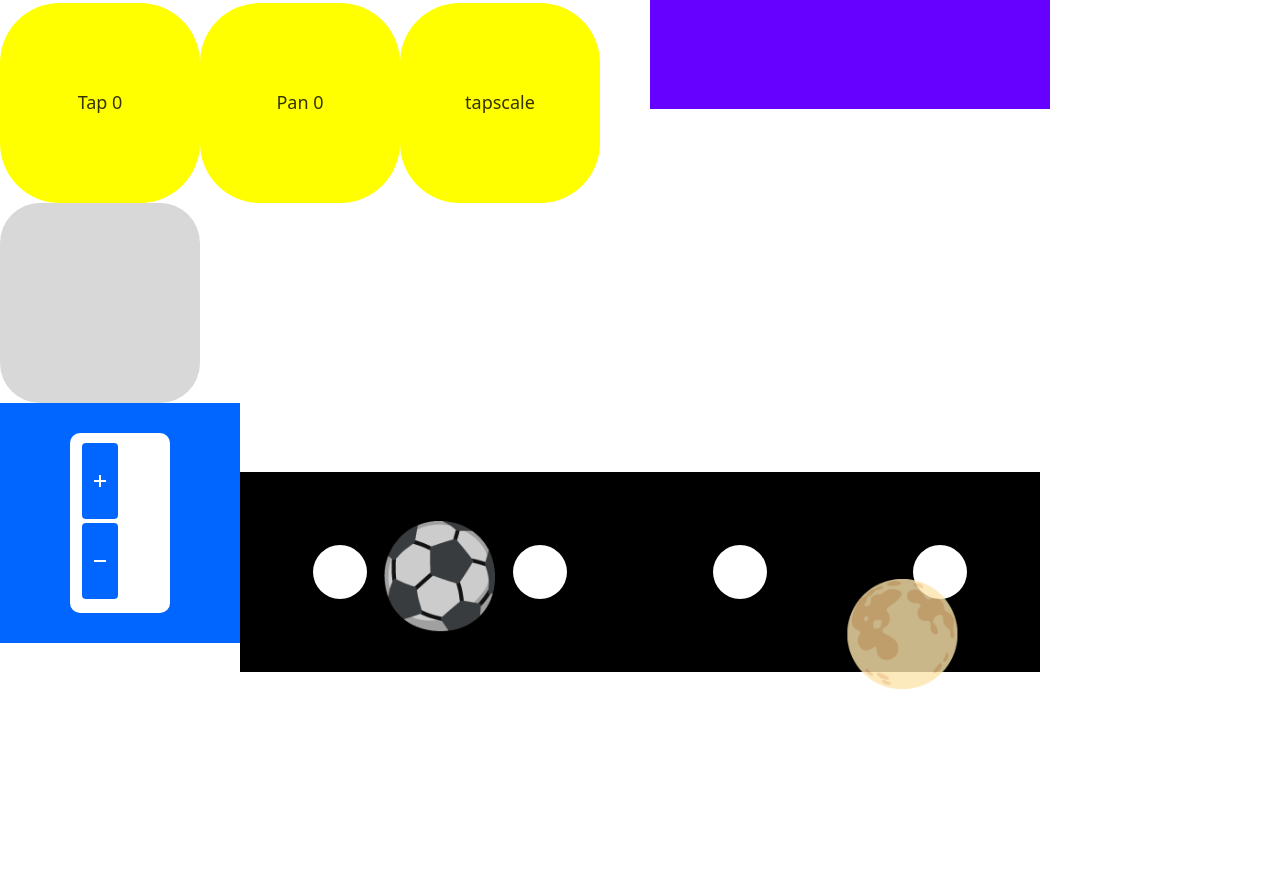
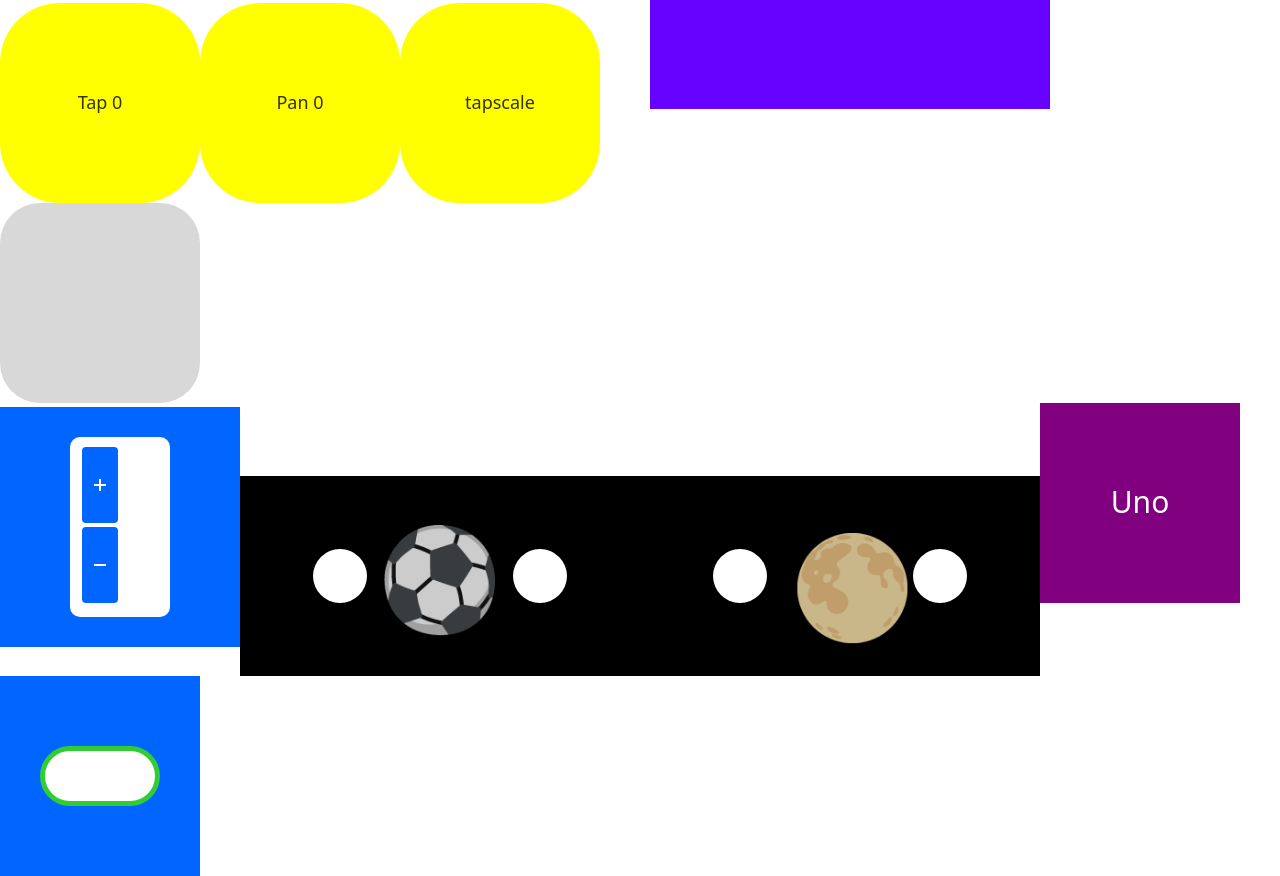
Before and after one commit to frommainland/framer30days, a Gatsby site: page / in a window 1280 px wide. Shown: the part 637-1513 px from the top of the page. Before the commit the page ends 1334 px from the top, so only its background shows below. Built offline with nearby package versions, Linux system fonts and the light colour scheme; Gatsby itself is replaced by a stand-in of ours.

Commit message:
useCycle pt1

```diff
--- a/src/components/conditionalRender.js
+++ b/src/components/conditionalRender.js
@@ -23,7 +23,7 @@ export default function ConditionalRender() {
                 background: bg
             }}
             transition={{
-                duration: .3
+                duration: 2
             }}
             onTap={
                 function () {
--- /dev/null
+++ b/src/components/cycle01.js
@@ -0,0 +1,73 @@
+import React, { useState } from "react"
+import { motion, useCycle, AnimatePresence } from "framer-motion"
+
+export default function Cycle01() {
+
+    const [opacity, setOpacity] = useState(1)
+
+    const [count, nextCount] = useCycle(
+        "Uno",
+        "Dos",
+        "Tres",
+        "Cuatro",
+        "Cinco",
+        "Seis",
+        "Siete",
+        "Ocho",
+        "Nueve",
+    )
+
+    return (
+
+        <motion.div
+            style={{
+                width: 200,
+                height: 200,
+                background: 'purple',
+                display: 'inline-flex',
+                justifyContent: 'center',
+                alignItems: 'center'
+            }}
+            onTap={
+                () => {
+                    nextCount()
+                }
+            }
+        >
+            <AnimatePresence
+                exitBeforeEnter
+            >
+                <motion.div
+                    style={{
+                        fontSize: 30,
+                        color: 'white',
+                        position: 'absolute'
+                    }}
+                    initial={{
+                        scale: 0.5,
+                        opacity: 0
+                    }}
+                    animate={{
+                        scale: 1,
+                        opacity: 1,
+                        transition: {
+                            duration: 1
+                        }
+                    }}
+
+                    exit={{
+                        scale: 0.5,
+                        opacity: 0,
+                        transition: {
+                            duration: .2
+                        }
+
+                    }}
+                    key={count}
+                >
+                    {count}
+                </motion.div>
+            </AnimatePresence>
+        </motion.div >
+    )
+}
--- /dev/null
+++ b/src/components/cycle02.js
@@ -0,0 +1,48 @@
+import React, { useState } from "react"
+import { motion, useCycle, AnimatePresence, useReducedMotion } from "framer-motion"
+
+export default function Cycle02() {
+    const [color, setColor] = useCycle('#0066FF', '#6DD400')
+    const [borderColor, setBorderColor] = useCycle(
+        "LimeGreen", "Red"
+    )
+    return (
+        <motion.div
+            style={{
+                width: 200,
+                height: 200,
+                display: 'inline-flex',
+                justifyContent: 'center',
+                alignItems: 'center'
+            }}
+            animate={{
+                background: color,
+            }}
+            transition={{
+                duration: 2
+            }}
+            onTap={
+                () => {
+                    setColor()
+                    setBorderColor()
+                }
+            }
+        >
+            <motion.div
+                style={{
+                    width: 120,
+                    height: 60,
+                    background: 'white',
+                    borderRadius: 60,
+                    border: "5px solid LimeGreen"
+                }}
+                animate={{
+                    borderColor: borderColor,
+                    transition: {
+                        duration: 1
+                    }
+                }}
+            ></motion.div>
+        </motion.div>
+    )
+}
--- a/src/components/moonCarousel.js
+++ b/src/components/moonCarousel.js
@@ -42,7 +42,7 @@ export default function MoonCarousel() {
                         position: 'absolute',
                         top: '50%',
                         left: '50%',
-                        transform: 'translate(-50%,-50%)'
+                        margin: '-50px 0 0 -50px'
                     }}
                     variants={variants}
                     initial='initial'
--- a/src/pages/index.js
+++ b/src/pages/index.js
@@ -16,6 +16,8 @@ import ConditionalRender from '../components/conditionalRender'
 import BatteryButton from '../components/batteryButton'
 import BallCarousel from '../components/ballCarousel'
 import MoonCarousel from '../components/moonCarousel'
+import Cycle01 from '../components/cycle01'
+import Cycle02 from '../components/cycle02'
 
 const IndexPage = () => (
   <Layout>
@@ -29,6 +31,8 @@ const IndexPage = () => (
     <BatteryButton />
     <BallCarousel />
     <MoonCarousel />
+    <Cycle01 />
+    <Cycle02 />
   </Layout>
 )
 
```
Also changed, not shown: README.md.
